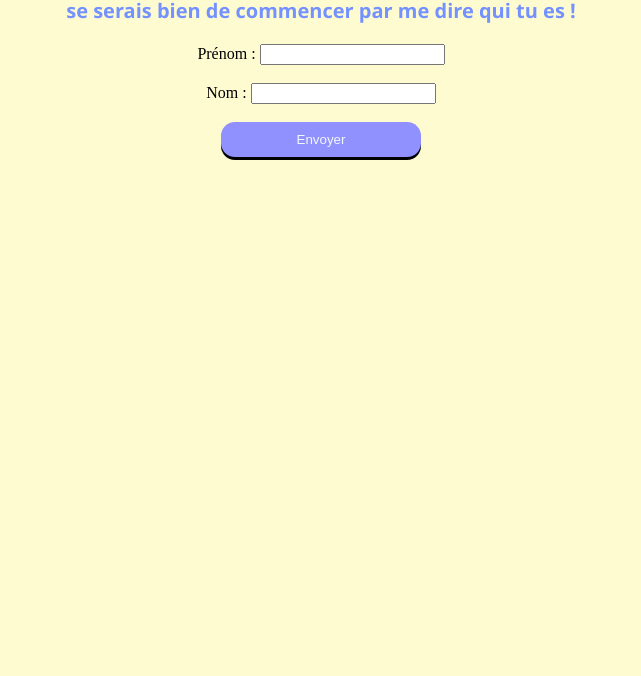
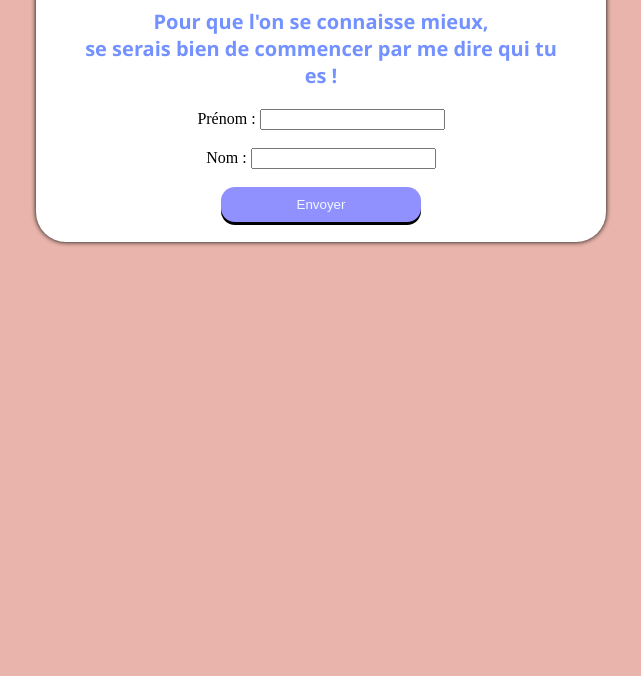
Before and after one commit to Emerick2/my-app2, a website: page static/src/accueil.html in a window 1280 px wide. Shown: the part 124-800 px from the top of the page, without its empty margins (319-960 px from the left). Drawn offline with Linux system fonts and the light colour scheme.

Commit message:
Correction

```diff
--- a/static/src/accueil.html
+++ b/static/src/accueil.html
@@ -7,6 +7,7 @@
         <script defer src="../script/NameFormulaire.js"></script>
     </head>
     <body>
+        <main>
             <h1>Qui êtes-vous ?</h1>
             <p>Pour que l'on se connaisse mieux,<br> se serais bien de commencer par me dire qui tu es !</p>
             <!-- sinon ont peut aussi mettre une methode="monFormulaire" action="POST"-->
@@ -20,5 +21,6 @@
                 <button type="submit">Envoyer</button>
             </form>
             <p id="reponse"></p>
+        </main>
     </body>
 </html>
--- a/static/styles/styleGeneral.css
+++ b/static/styles/styleGeneral.css
@@ -1,3 +1,22 @@
+body{
+    text-align: center;
+    /* background-color: rgb(255, 251, 209); */
+    background-color: rgb(232, 180, 171);
+    display: flex;
+    justify-content: center;
+}
+
+main{
+    background-color: rgb(255, 255, 255);
+    width: 490px;
+    max-width: 80%;
+    padding-left: 40px;
+    padding-right: 40px;
+    border-radius: 30px;
+    box-shadow: 0px 0px 5px black;
+    margin-top: 30px;
+}
+
 h1{
     color:rgb(162, 62, 62);
     font-weight: bold;
@@ -10,11 +29,6 @@ p{
     font-weight: bold;
     font-family: 'Segoe UI', Tahoma, Geneva, Verdana, sans-serif;
     font-size: 20px;
-}
-
-body{
-    text-align: center;
-    background-color: rgb(255, 251, 209);
 }
 
 button{
@@ -39,3 +53,7 @@ button:active{
     transform: translateY(3px);
     box-shadow: 0px 0px black;
 }
+
+input:focus {
+    background-color: rgb(248, 255, 246);
+}
```
Lines whose indentation alone changed are shown as unchanged.
